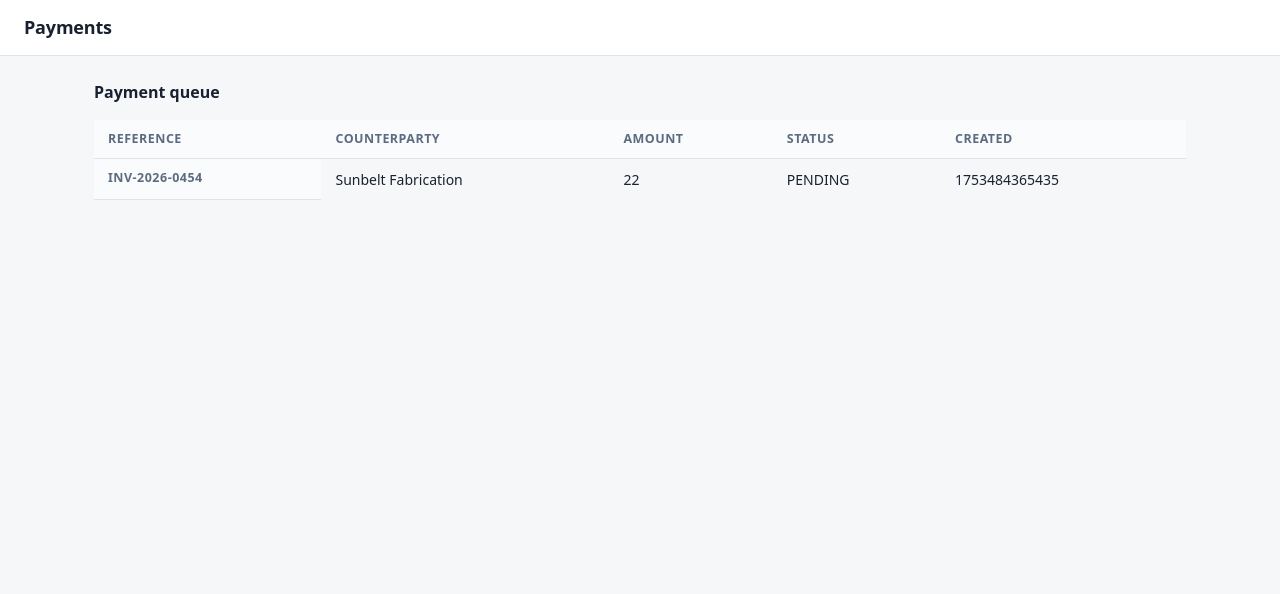
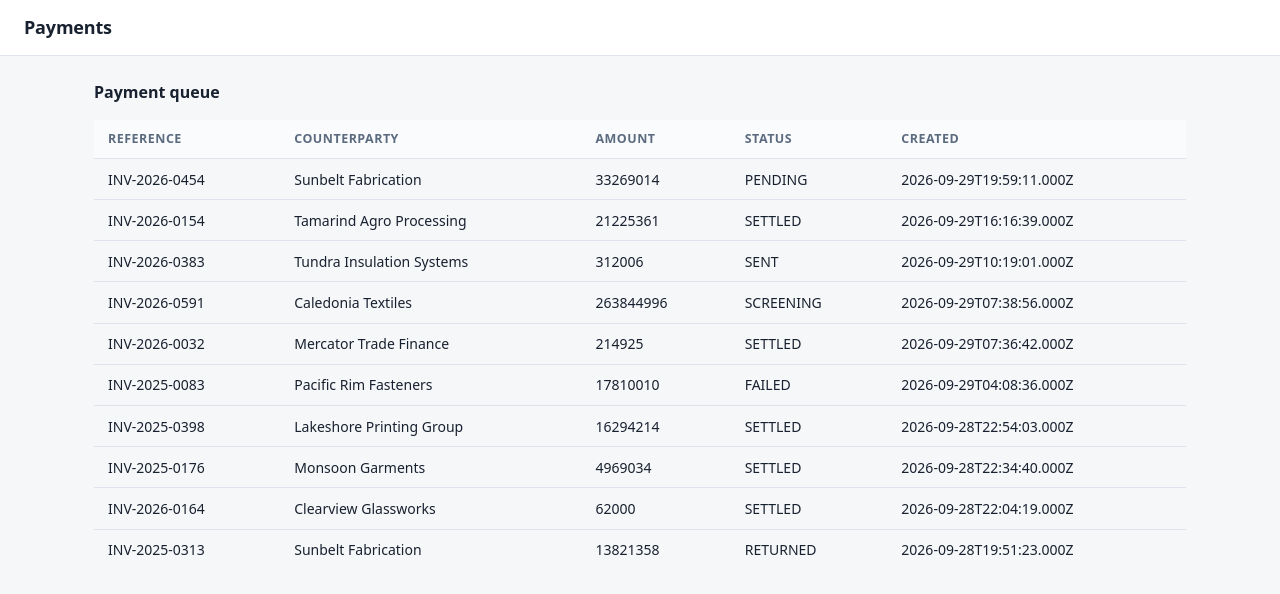
Before and after one commit to LuisAguilarPena/fullstack-technical-2-luis-aguilar, a React (Vite) app: page /#/payments in a window 1280 px wide. Shown: the top 594 px of the page. Built offline with nearby package versions, Linux system fonts and the light colour scheme.

Commit message:
Replace hardcoded table rows with API payments and limit fetch to 10 rows

```diff
--- a/src/components/table.tsx
+++ b/src/components/table.tsx
@@ -1,9 +1,13 @@
+import { PaymentsPage } from "../pages/PaymentsListPage";
+
 export interface TableProps {
 	TableHeaders: string[];
+	paymentData: PaymentsPage;
 }
 
 export const Table = ({
 	TableHeaders,
+	paymentData,
 }: TableProps) => {
 
   return (
@@ -22,13 +26,17 @@ export const Table = ({
 				</tr>
 			</thead>
 			<tbody>
-				<tr>
-					<th scope="row">INV-2026-0454</th>
-					<td>Sunbelt Fabrication</td>
-					<td>22</td>
-					<td>PENDING</td>
-					<td>1753484365435</td>
-				</tr>
+				{paymentData.rows.map((payment) => (
+					// using the payment reference as a key to uniquely identify each table row
+					// with the unique key react can efficiently update and re-render the table rows when the data changes
+					<tr key={payment.reference}>
+						<td className="reference">{payment.reference}</td>
+						<td className="counterparty">{payment.counterpartyName}</td>
+						<td className="amount_value">{payment.amountMinor}</td>
+						<td className="status">{payment.status}</td>
+						<td className="created">{payment.createdAt}</td>
+					</tr>
+				))}
 			</tbody>
 		</table>
 	)
--- a/src/pages/PaymentsListPage.tsx
+++ b/src/pages/PaymentsListPage.tsx
@@ -2,12 +2,15 @@ import { Table } from '../components/table'
 import { useEffect, useState } from 'react';
 import { listPayments } from '../api/paymentsApi';
 
+// constant for the Table headers
+const TABLE_HEADERS = ['Reference', 'Counterparty', 'Amount', 'Status', 'Created'];
+
 // Type for the payments page data returned by the API
-type PaymentsPage = Awaited<ReturnType<typeof listPayments>>;
+export type PaymentsPage = Awaited<ReturnType<typeof listPayments>>;
 
 // handler to fetch the payments data from the API
 async function listPaymentsHandler(): Promise<PaymentsPage> {
-  return await listPayments();
+  return await listPayments({page: 0, pageSize: 10});
 }
 
 export const PaymentsListPage = () => {
@@ -31,7 +34,7 @@ export const PaymentsListPage = () => {
     <section>
       <h2>Payment queue</h2>
       {payments ? (
-        <Table TableHeaders={['Reference', 'Counterparty', 'Amount', 'Status', 'Created']} />
+        <Table TableHeaders={TABLE_HEADERS} paymentData={payments} />
       ) : (
         <p>Loading payments...</p>
       )}
```
